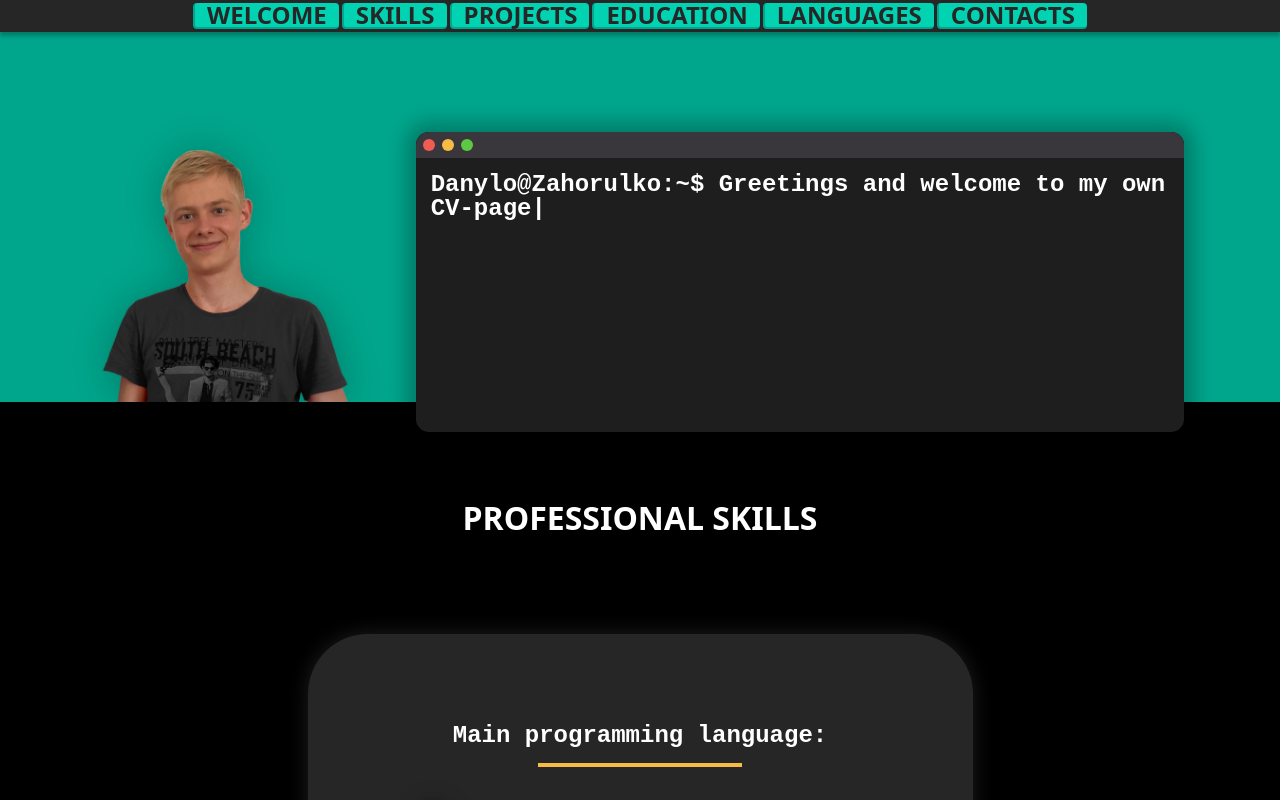
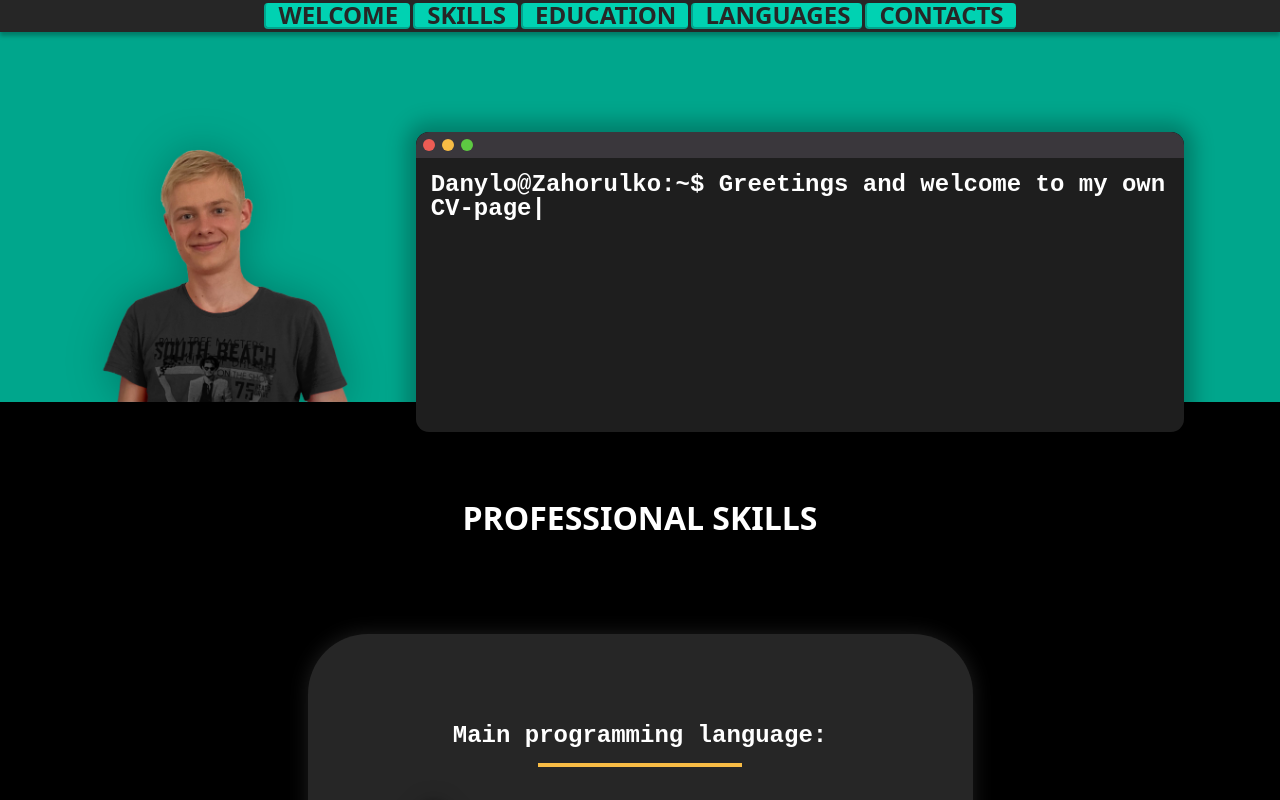
Before and after one commit to danil09234/cv, a React (Create React App) app: page / in a window 1280 px wide. Shown: the top 800 px of the page. Built offline with nearby package versions, Linux system fonts and the light colour scheme.

Commit message:
Remove unused button

```diff
--- a/src/App.js
+++ b/src/App.js
@@ -38,7 +38,7 @@ function App() {
             <MenuBar menuRef={menuRef}>
                 <MenuButton scroll_id="welcome-block">welcome</MenuButton>
                 <MenuButton scroll_id="skills-block">skills</MenuButton>
-                <MenuButton scroll_id="projects-block">projects</MenuButton>
+                {/*<MenuButton scroll_id="projects-block">projects</MenuButton>*/}
                 <MenuButton scroll_id="education-block">education</MenuButton>
                 <MenuButton scroll_id="languages-block">languages</MenuButton>
                 <MenuButton scroll_id="contacts-block">contacts</MenuButton>
```
